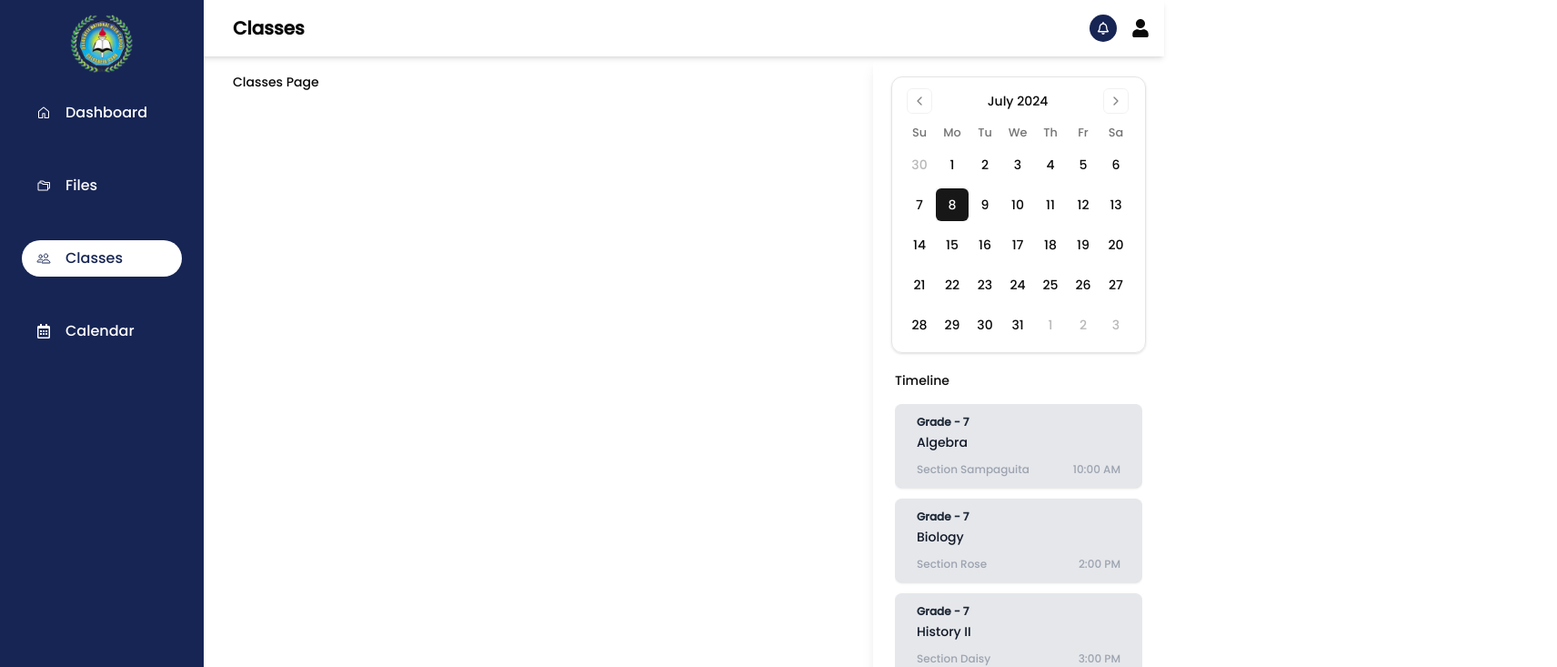
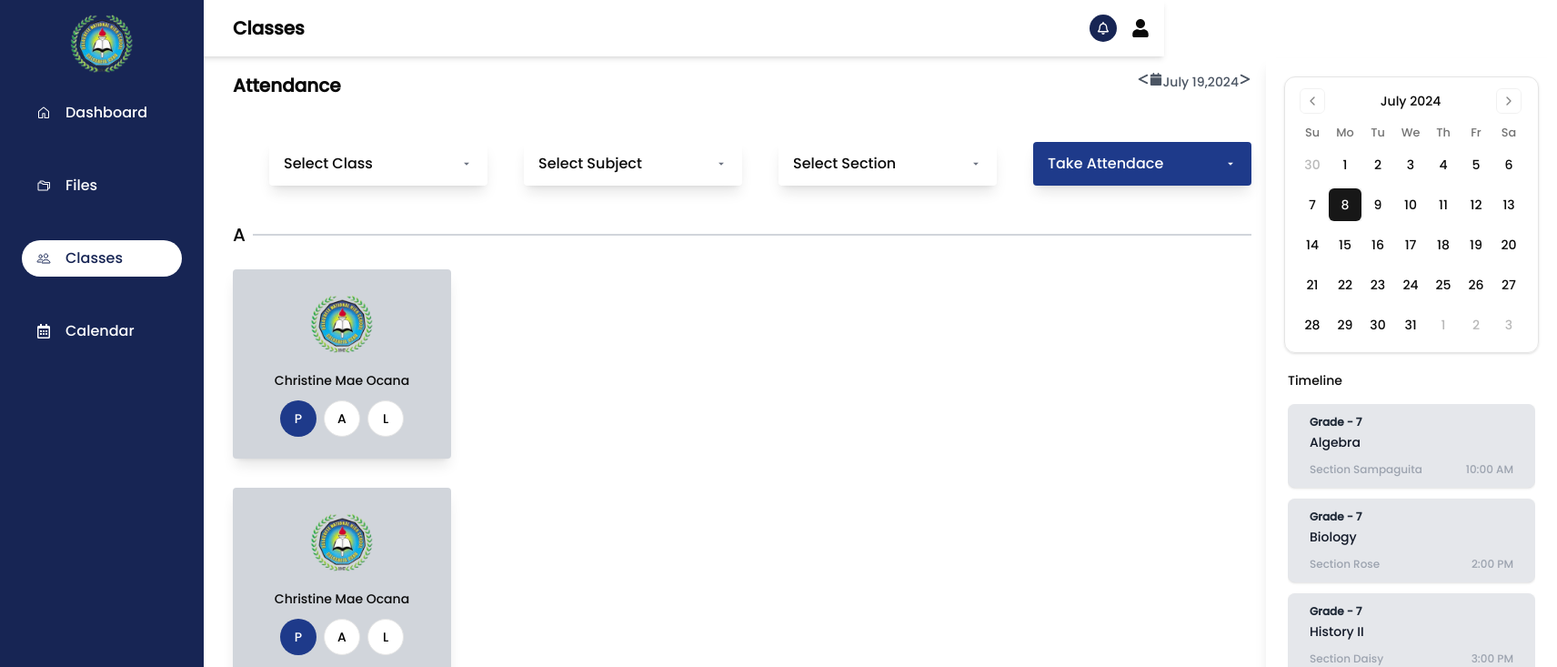
Before and after one commit to tintinmae/Capstone_Project_Academic_Haven, a Next.js app in the folder front-end/: page /classes in a window 1280 px wide. Shown: the top 733 px of the page at 91% size, 1712 px wide, since content can reach past the window. Built offline with nearby package versions, Linux system fonts and the light colour scheme.

Commit message:
Created classComponent page

```diff
--- a/front-end/app/(pages)/(teachers)/classes/page.tsx
+++ b/front-end/app/(pages)/(teachers)/classes/page.tsx
@@ -1,10 +1,13 @@
+import ClassesComponent from "@/components/classesComponent/ClassesComponent";
 import Layout from "@/components/layout/Layout";
 import React from "react";
 
 const Classes = () => {
   return (
     <Layout>
-      <div>Classes Page</div>
+      <div>
+        <ClassesComponent />
+      </div>
     </Layout>
   );
 };
--- /dev/null
+++ b/front-end/components/cardClass/CardClass.tsx
@@ -0,0 +1,40 @@
+import React from "react";
+import Image from "next/image";
+
+interface CircleProps {
+  letter: string;
+  bgColor: string;
+  textColor?: string;
+}
+
+const Circle: React.FC<CircleProps> = ({
+  letter,
+  bgColor,
+  textColor = "text-white",
+}) => {
+  return (
+    <div
+      className={`flex items-center justify-center w-10 h-10 rounded-full ${bgColor} ${textColor}`}
+    >
+      {letter}
+    </div>
+  );
+};
+
+const CardClass: React.FC = () => {
+  return (
+    <div className="fixed w-60 h-52 shadow-lg bg-gray-300 rounded">
+      <div className="flex justify-center mt-7">
+        <Image src="/images/logo.png" alt="logo" width={70} height={70} />
+      </div>
+      <h1 className="mt-5 text-center">Christine Mae Ocana</h1>
+      <div className="flex justify-center space-x-2 mt-3 cursor-pointer">
+        <Circle letter="P" bgColor="bg-blue-900" />
+        <Circle letter="A" bgColor="bg-white border" textColor="text-black" />
+        <Circle letter="L" bgColor="bg-white border" textColor="text-black" />
+      </div>
+    </div>
+  );
+};
+
+export default CardClass;
--- /dev/null
+++ b/front-end/components/classesComponent/ClassesComponent.tsx
@@ -0,0 +1,65 @@
+"use client";
+import React from "react";
+import { FaCalendar, FaGreaterThan, FaLessThan } from "react-icons/fa6";
+import { MdArrowDropDown } from "react-icons/md";
+import CardClass from "../cardClass/CardClass";
+
+const ClassesComponent = () => {
+  return (
+    <div>
+      <div className="flex flex-row">
+        <h1 className="font-semibold text-xl">Attendance</h1>
+        <div className="ml-auto flex flex-row text-gray-600 text-sm">
+          <FaLessThan />
+          <FaCalendar />
+          <h1>July 19,2024</h1>
+          <FaGreaterThan />
+        </div>
+      </div>
+      <div className="flex flex-row">
+        <div className="relative w-60 h-12 shadow-lg mt-12 ml-10 flex items-center px-4 rounded">
+          <h1 className="text-base font-normal">Select Class</h1>
+          <MdArrowDropDown className="ml-auto text-gray-500 hover:text-black cursor-pointer" />
+        </div>
+        <div className="relative w-60 h-12 shadow-lg mt-12 ml-10 flex items-center px-4 rounded">
+          <h1 className="text-base font-normal">Select Subject</h1>
+          <MdArrowDropDown className="ml-auto text-gray-500 hover:text-black cursor-pointer" />
+        </div>
+        <div className="relative w-60 h-12 shadow-lg mt-12 ml-10 flex items-center px-4 rounded">
+          <h1 className="text-base font-normal">Select Section</h1>
+          <MdArrowDropDown className="ml-auto text-gray-500 hover:text-black cursor-pointer" />
+        </div>
+        <div className="relative w-60 h-12 shadow-lg mt-12 ml-10 flex items-center px-4 bg-blue-900 rounded">
+          <h1 className="text-base font-normal text-white">Take Attendace</h1>
+          <MdArrowDropDown className="ml-auto text-white hover:text-black cursor-pointer " />
+        </div>
+      </div>
+      <div className="flex items-center mt-10">
+        <span className="text-xl">A</span>
+        <hr className="flex-grow ml-2 border-t-2 border-gray-300" />
+      </div>
+      <div className="mt-6 flex flex-col">
+        <div>
+          <CardClass />
+        </div>
+        <div className="mt-60">
+          <CardClass />
+        </div>
+      </div>
+      <div className="flex items-center mt-64">
+        <span className="text-xl">B</span>
+        <hr className="flex-grow ml-2 border-t-2 border-gray-300" />
+      </div>
+      <div className="mt-6 flex flex-col">
+        <div>
+          <CardClass />
+        </div>
+        <div className="mt-60">
+          <CardClass />
+        </div>
+      </div>
+    </div>
+  );
+};
+
+export default ClassesComponent;
```
